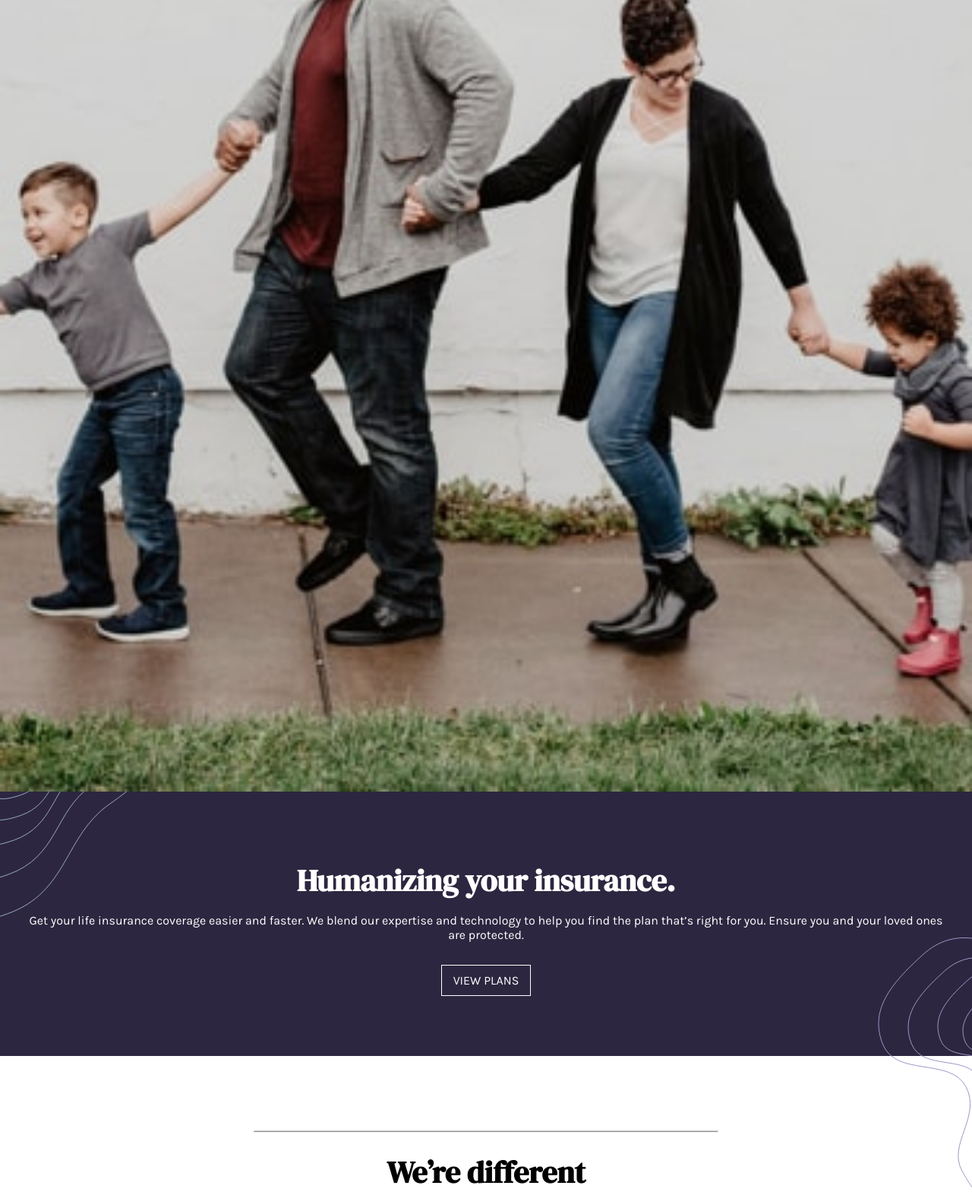
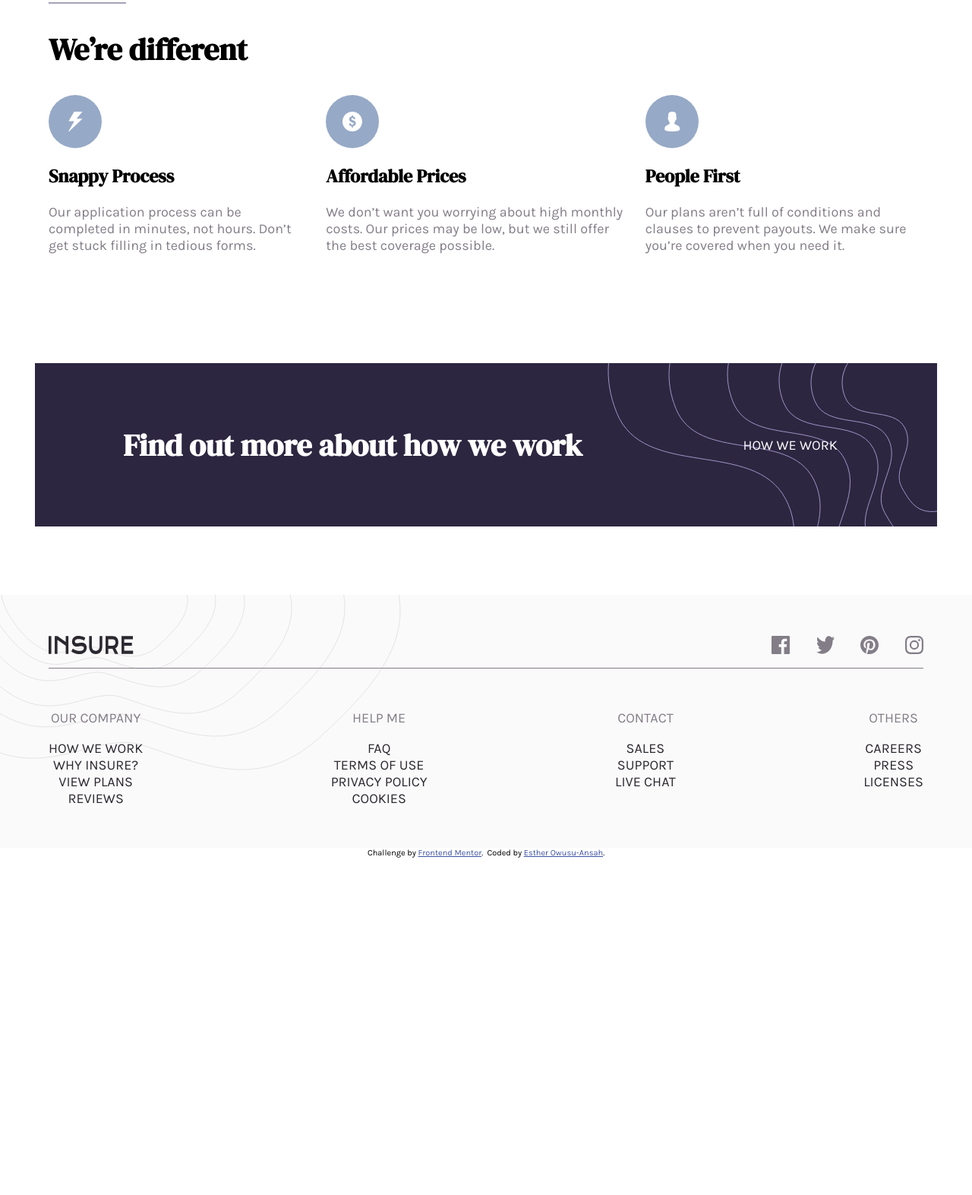
Before and after one commit to EstherOA/insure-landing-challenge, a plain HTML site: page src/index.html in a window 1280 px wide. Shown: the part 579-2152 px from the top of the page at 76% size. After the commit the page ends 1723 px from the top, so only its background shows below. Drawn offline with Linux system fonts and the light colour scheme.

Commit message:
added css for large screen sizes

```diff
--- a/src/index.html
+++ b/src/index.html
@@ -18,100 +18,135 @@
   </head>
   <body>
     <!-- Start of header -->
-    <header class="header">
+    <header>
+      <div class="header-icons">
         <img src="../images/logo.svg" />
-      <img src="../images/icon-hamburger.svg" />
-    </header>
+        <img src="../images/icon-hamburger.svg" class="nav-toggle" />
+      </div>
       <!-- Start of navbar -->
-    <nav class="paragraph" style="display: none;">
+      <nav>
         <!-- Navbar for mobile view -->
-      <a>How we work</a>
-      <a>Blog</a>
-      <a>Account</a>
-      <a>View Plans</a>
+        <ul>
+          <li><a href="#">How we work</a></li>
+          <li><a href="#">Blog</a></li>
+          <li><a href="#">Account</a></li>
+          <li><a href="#" class="button btn-primary">View Plans</a></li>
+        </ul>
         <img src="../images/bg-pattern-mobile-nav.svg" class="nav-img" />
       </nav>
       <!-- End of navbar -->
+    </header>
+
     <!-- Start of hero section -->
     <section class="intro-container">
-      <img src="../images/image-intro-mobile.jpg" />
-      <div class="hero section-content bg-primary">
+      <img src="../images/image-intro-mobile.jpg" class="intro-img" />
+      <div class="hero bg-primary">
+        <div class="container">
+          <hr class="hero-hr" />
           <h1>Humanizing your insurance.</h1>
-        <p class="paragraph">
+          <p>
             Get your life insurance coverage easier and faster. We blend our
             expertise and technology to help you find the plan that’s right for
             you. Ensure you and your loved ones are protected.
           </p>
-        <a class="button-primary paragraph">View Plans</a>
+          <a class="button-primary">View Plans</a>
           <img src="../images/bg-pattern-intro-right-mobile.svg" alt="" />
+        </div>
       </div>
     </section>
     <!-- End of hero section -->
     <!-- Start of services section -->
-    <section class="section-content">
-      <hr class="bg-primary services-hr" />
-      <h1 class="mb-6">We’re different</h1>
-      <img class="mb-3" src="../images/icon-snappy-process.svg" />
-      <h3>Snappy Process</h3>
-      <p class="paragraph service-content mb-6">
-        Our application process can be completed in minutes, not hours. Don’t
-        get stuck filling in tedious forms.
+    <section class="container services-main">
+      <hr />
+      <h1>We’re different</h1>
+      <div class="services">
+        <div class="service-item">
+          <img src="../images/icon-snappy-process.svg" />
+          <h2>Snappy Process</h2>
+          <p>
+            Our application process can be completed in minutes, not hours.
+            Don’t get stuck filling in tedious forms.
           </p>
-      <img class="mb-3" src="../images/icon-affordable-prices.svg" />
-      <h3>Affordable Prices</h3>
-      <p class="paragraph service-content mb-6">
-        We don’t want you worrying about high monthly costs. Our prices may be
-        low, but we still offer the best coverage possible.
+        </div>
+
+        <div class="service-item">
+          <img src="../images/icon-affordable-prices.svg" />
+          <h2>Affordable Prices</h2>
+          <p>
+            We don’t want you worrying about high monthly costs. Our prices may
+            be low, but we still offer the best coverage possible.
           </p>
-      <img class="mb-3" src="../images/icon-people-first.svg" />
-      <h3>People First</h3>
-      <p class="paragraph service-content mb-6">
-        Our plans aren’t full of conditions and clauses to prevent payouts. We
-        make sure you’re covered when you need it.
+        </div>
+
+        <div class="service-item">
+          <img src="../images/icon-people-first.svg" />
+          <h2>People First</h2>
+          <p>
+            Our plans aren’t full of conditions and clauses to prevent payouts.
+            We make sure you’re covered when you need it.
           </p>
+        </div>
+      </div>
     </section>
     <!-- End of services section -->
     <!-- Start of How We Work section -->
-    <div class="how-we-work bg-primary">
-      <h3 class="mb-3">Find out more about how we work</h3>
-      <a class="button-primary paragraph">How We Work</a>
+    <div class="container how-we-work bg-primary">
+      <h1>Find out more about how we work</h1>
+      <a class="button btn-secondary">How We Work</a>
     </div>
     <!-- End of How we work section -->
     <!-- Start of footer -->
-    <footer class="section-content paragraph">
-      <img src="../images/logo.svg" />
-      <div>
+    <footer>
+      <div class="container">
+        <div class="footer-icons">
+          <img src="../images/logo.svg" class="footer-logo" />
+          <div class="social-icons">
             <img src="../images/icon-facebook.svg" />
             <img src="../images/icon-twitter.svg" alt="" />
             <img src="../images/icon-pinterest.svg" alt="" />
             <img src="../images/icon-instagram.svg" alt="" />
           </div>
-      <hr class="footer-hr" />
+        </div>
+        <div class="footer-links">
+          <div>
             <p class="footer-heading">Our company</p>
+            <ul>
+              <li><a href="#">How we work</a></li>
+              <li><a href="#">Why Insure?</a></li>
+              <li><a href="#">View plans</a></li>
+              <li><a href="#">Reviews</a></li>
+            </ul>
+          </div>
 
-      <p>How we work</p>
-      <p>Why Insure?</p>
-      <p>View plans</p>
-      <p>Reviews</p>
+          <div>
+            <p class="footer-heading">Help me</p>
+            <ul>
+              <li><a href="#">FAQ</a></li>
+              <li><a href="#">Terms of use</a></li>
+              <li><a href="#">Privacy policy</a></li>
+              <li><a href="#">Cookies</a></li>
+            </ul>
+          </div>
 
-      <p class="footer-heading">Help me</p>
+          <div>
+            <p class="footer-heading">Contact</p>
+            <ul>
+              <li><a href="#">Sales</a></li>
+              <li><a href="#">Support</a></li>
+              <li><a href="#">Live chat</a></li>
+            </ul>
+          </div>
 
-      <p>FAQ</p>
-      <p>Terms of use</p>
-      <p>Privacy policy</p>
-      <p>Cookies</p>
-
-      <p class="footer-heading">Contact</p>
-
-      <p>Sales</p>
-      <p>Support</p>
-      <p>Live chat</p>
-
+          <div>
             <p class="footer-heading">Others</p>
-
-      <p>Careers</p>
-      <p>Press</p>
-      <p>Licenses</p>
+            <ul>
+              <li><a href="#">Careers</a></li>
+              <li><a href="#">Press</a></li>
+              <li><a href="#">Licenses</a></li>
+            </ul>
+          </div>
+        </div>
+      </div>
     </footer>
     <!-- End of footer -->
     <div class="attribution">
--- a/src/style.css
+++ b/src/style.css
@@ -1,24 +1,35 @@
-html,
 body {
-  height: 100%;
-}
-
-body {
+  font-family: "Karla", sans-serif;
   margin: 0;
+  font-size: 1.125rem;
 }
 
 h1,
-h3 {
+h2 {
   font-family: "DM Serif Display", serif;
-  margin: auto;
 }
 
 h1 {
-  font-size: 40px;
+  font-size: 2.5rem;
 }
 
-h3 {
-  font-size: 27px;
+h2 {
+  font-size: 1.5rem;
+}
+
+p {
+  color: hsl(273, 4%, 51%);
+}
+
+img {
+  max-width: 100%;
+  display: block;
+}
+
+ul {
+  margin: 0;
+  padding: 0;
+  list-style: none;
 }
 
 .bg-primary {
@@ -26,93 +37,91 @@ h3 {
   color: white;
 }
 
-.bg-white {
-  background-color: white;
-}
-
-.mb-6 {
-  margin-bottom: 60px;
-}
-
-.mb-3 {
-  margin-bottom: 30px;
-}
-
-.section-content {
-  padding: 90px 30px;
+.container {
+  width: 90%;
   text-align: center;
-}
-
-.paragraph {
-  font-family: "Karla", sans-serif;
+  margin: 0 auto;
+  max-width: 1200px;
 }
 
 nav {
   display: flex;
   flex-direction: column;
-  padding-top: 50px;
   background-color: hsl(270, 9%, 17%);
   text-align: center;
 }
 
+nav li {
+  margin: 1.5em;
+}
+
 nav a {
-  padding: 15px;
-  cursor: pointer;
-  margin: auto 10px;
   color: white;
   text-transform: uppercase;
-  letter-spacing: 1px;
   text-decoration: none;
   font-weight: 600;
-  font-size: 17px;
 }
 
 nav a:hover:not(.active) {
-  border: 1px solid white;
-}
-nav a.active {
-  color: hsl(270, 9%, 17%);
-  background-color: white;
+  color: hsl(228, 45%, 44%);
 }
 
 nav img {
   margin-top: 50px;
 }
 
-.header {
-  padding: 25px;
+header {
   justify-content: space-between;
-  align-items: center;
   display: flex;
+  flex-direction: column;
+}
+
+.header-icons {
+  display: flex;
+  justify-content: space-between;
+  padding: 1.2em;
+}
+
+.intro-img {
+  width: 100%;
+  object-fit: cover;
+  max-height: 600px;
 }
 
 .intro-container {
-  display: flex;
-  justify-content: flex-start;
-  flex-direction: column;
-}
-
-.intro-container img {
-  width: 100%;
+  position: relative;
 }
 
 .hero {
   background-image: url("../images/bg-pattern-intro-left-mobile.svg");
-  text-align: center;
   background-repeat: no-repeat;
-  background-position: top left;
   position: relative;
+  padding: 5em 0;
+}
+
+.hero-hr {
+  display: none;
 }
 
 .hero p {
-  padding-bottom: 25px;
+  color: white;
+  margin-bottom: 2em;
 }
 
-.button-primary {
-  padding: 10px 15px;
-  border: 1px solid white;
+.button {
   text-decoration: none;
   text-transform: uppercase;
+  padding: 10px 15px;
+}
+
+.btn-primary {
+  border: 1px solid hsl(256, 26%, 20%);
+  color: hsl(256, 26%, 20%);
+}
+
+.btn-secondary {
+  border-color: white;
+  color: white;
 }
 
 .hero img {
@@ -122,55 +131,85 @@ nav img {
   width: auto;
 }
 
-.services-hr {
-  opacity: 0.5;
-  width: 50%;
-  margin-bottom: 25px;
-  height: 1px;
+hr {
+  width: 100px;
+  border-color: rgb(112, 94, 161, 0.5);
 }
 
-.service-content {
-  color: hsl(273, 4%, 51%);
+.services-main {
+  padding: 5em 0;
+}
+
+.services {
+  display: flex;
+  justify-content: space-between;
+  flex-direction: column;
+}
+
+.services img {
+  margin: 0 auto;
+}
+
+.service-item:not(:last-child) {
+  margin-bottom: 2em;
 }
 
 .how-we-work {
-  padding: 90px 30px;
-  text-align: center;
-  margin: 20px 20px 150px 20px;
   background-image: url("../images/bg-pattern-how-we-work-mobile.svg");
   background-repeat: no-repeat;
   background-position: top right;
-}
-
-.how-we-work h1 {
-  font-size: 30px;
+  margin-bottom: 5em;
+  padding: 3em 1em;
+  display: flex;
+  justify-content: space-around;
+  flex-direction: column;
+  align-items: center;
 }
 
 footer {
-  font-size: 13px;
   text-transform: uppercase;
   background-color: hsl(0, 0%, 98%);
   background-image: url("../images/bg-pattern-footer-mobile.svg");
   background-repeat: no-repeat;
   background-position: 100% auto;
+  padding: 3em 0;
 }
 
-footer div {
-  margin: 30px auto;
-  display: flex;
-  width: 50%;
-  justify-content: space-around;
+footer a {
+  text-decoration: none;
+  color: hsl(270, 9%, 17%);
 }
 
-.footer-hr {
-  width: 100%;
-  background-color: hsl(273, 4%, 51%);
-  opacity: 0.1;
+footer a:hover,
+footer a:focus {
+  color: hsl(228, 45%, 44%);
+  text-decoration: underline;
 }
 
-.footer-heading {
-  color: hsl(273, 4%, 51%);
-  margin: 30px auto;
+.footer-logo {
+  margin: 0 auto 1.5em auto;
+}
+
+.footer-icons {
+  display: flex;
+  flex-direction: column;
+  justify-content: space-between;
+  margin-bottom: 2em;
+  padding-bottom: 1em;
+  border-bottom: hsl(273, 4%, 51%) solid 1px;
+}
+
+.social-icons {
+  display: flex;
+  justify-content: space-between;
+  width: 200px;
+  margin: 0 auto;
+}
+
+.footer-links {
+  display: flex;
+  flex-direction: column;
+  justify-content: space-between;
 }
 
 .attribution {
@@ -181,3 +220,98 @@ footer div {
 .attribution a {
   color: hsl(228, 45%, 44%);
 }
+
+@media (min-width: 720px) {
+  .services,
+  .footer-links,
+  .footer-icons,
+  .how-we-work {
+    flex-direction: row;
+  }
+
+  .services-main {
+    text-align: left;
+  }
+
+  .services img {
+    width: 70px;
+  }
+
+  .service-item:not(:last-child) {
+    margin-right: 1.5em;
+  }
+
+  .footer-logo,
+  .social-icons,
+  hr,
+  .services img {
+    margin: 0;
+  }
+
+  footer {
+    background-image: url("../images/bg-pattern-footer-desktop.svg");
+  }
+
+  .how-we-work {
+    background-image: url("../images/bg-pattern-how-we-work-desktop.svg");
+  }
+
+  .hero {
+    background-image: url("../images/bg-pattern-intro-right-desktop.svg");
+    background-position: top right;
+  }
+
+  .hero img {
+    display: none;
+  }
+
+  .hero-hr {
+    display: block;
+  }
+
+  .intro-img {
+    position: absolute;
+    right: 5%;
+    width: auto;
+    bottom: -60px;
+    z-index: 1;
+  }
+
+  .hero .container {
+    width: 40%;
+    margin-left: 5%;
+    text-align: left;
+  }
+
+  nav {
+    flex-direction: row;
+    background-color: white;
+  }
+
+  nav li {
+    display: inline;
+    margin: 0 1em 0 0;
+  }
+
+  nav a {
+    color: hsl(273, 4%, 51%);
+  }
+
+  nav img {
+    display: none;
+  }
+
+  header {
+    flex-direction: row;
+    align-items: center;
+    padding: 1.2em;
+  }
+
+  .header-icons {
+    padding: 0;
+  }
+
+  .nav-toggle {
+    display: none;
+  }
+}
```
Lines whose indentation alone changed are shown as unchanged.
